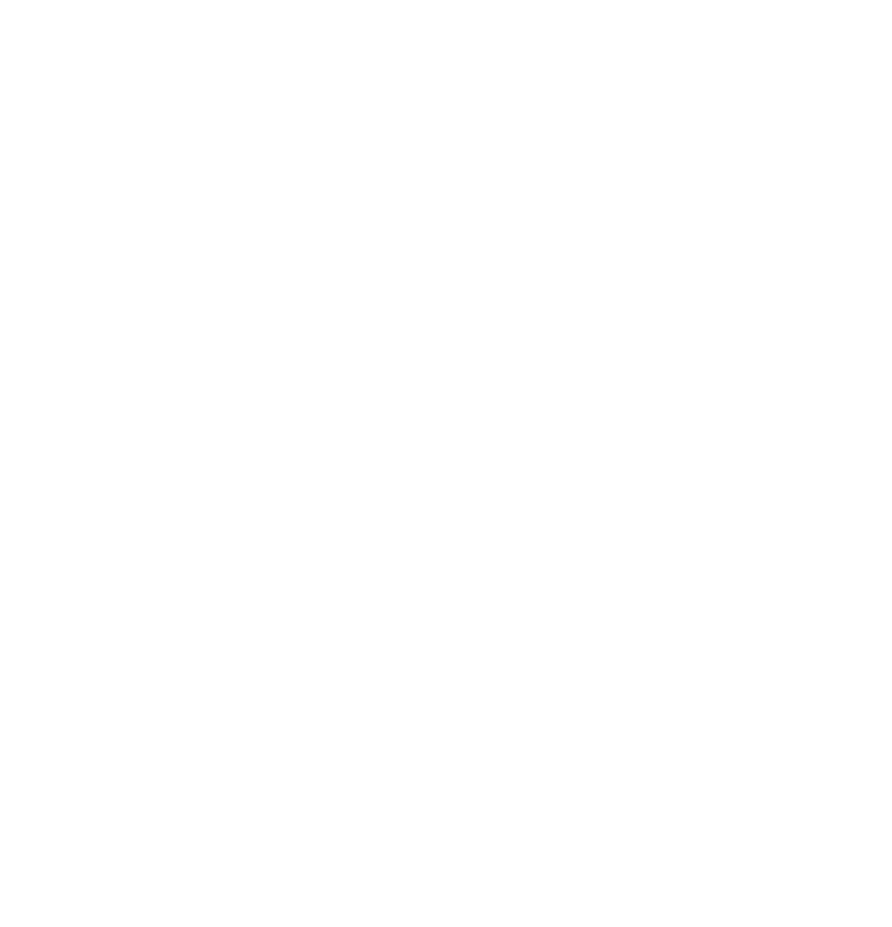
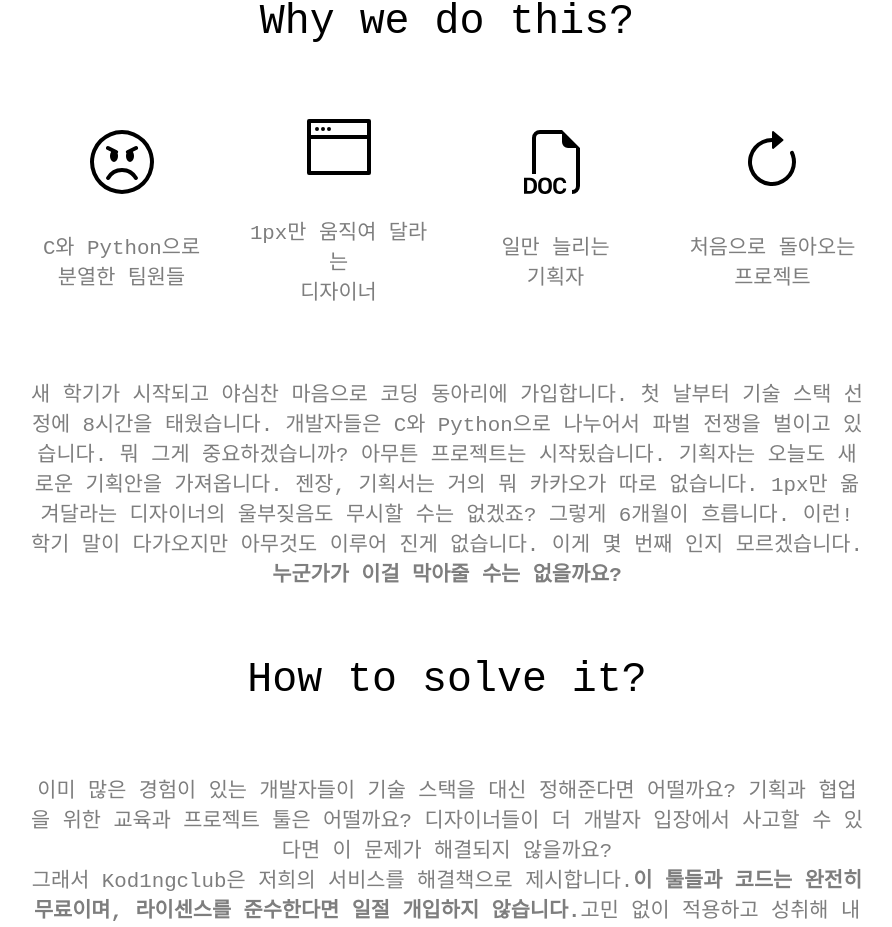
Before and after one commit to kod1ngclub/kod1nghub, a Next.js app: page /about in a window 1280 px wide. Shown: the part 97-1024 px from the top of the page, without its empty margins (193-1085 px from the left). Before the commit the page ends 800 px from the top, so only its background shows below. Built offline with nearby package versions, Linux system fonts and the light colour scheme; no server answers; the database is empty.

Commit message:
FEAT: Add about page

```diff
--- a/src/app/about/page.tsx
+++ b/src/app/about/page.tsx
@@ -1,6 +1,109 @@
-const About = () => (
-    <h1>This is About page</h1>
-)
+// model and service
+import { GetAllMajorServcies } from "@/service/service"
+import { GetAllMinorServcies } from "@/service/service"
+
+// components
+import Grid from "@/components/grid"
+import Flex, { FlexDirection, FlexJustifying} from "@/components/flex"
+import Card from "@/components/card"
+
+import { AngryIcon } from "@/components/icon/angry"
+import { WindowIcon } from "@/components/icon/window"
+import { DocIcon } from "@/components/icon/doc"
+import { RefreshIcon } from "@/components/icon/refresh"
+
+// utils
+import { NewID } from "@/utils/id"
+
+const About = async () => {
+    const majors = await GetAllMajorServcies()
+    const minors = await GetAllMinorServcies()
+
+    return (
+        <main className="resbody">
+            <Flex direction={FlexDirection.Column} justifying={FlexJustifying.Start}>
+
+                <h2 className="typo2 tstyl-center my-3">Why we do this?</h2>
+
+                <Grid>
+                    <Flex direction={FlexDirection.Column} justifying={FlexJustifying.Center}>
+                        <AngryIcon color={null} size={64} />
+                        <span className="text tstyl-center">
+                            C와 Python으로 <br />
+                            분열한 팀원들
+                        </span>
+                    </Flex>
+
+                    <Flex direction={FlexDirection.Column} justifying={FlexJustifying.Center}>
+                        <WindowIcon color={null} size={64} />
+                        <span className="text tstyl-center">
+                            1px만 움직여 달라는 <br />
+                            디자이너
+                        </span>
+                    </Flex>
+
+                    <Flex direction={FlexDirection.Column} justifying={FlexJustifying.Center}>
+                        <DocIcon color={null} size={64} />
+                        <span className="text tstyl-center">
+                            일만 늘리는 <br />
+                            기획자
+                        </span>
+                    </Flex>
+
+                    <Flex direction={FlexDirection.Column} justifying={FlexJustifying.Center}>
+                        <RefreshIcon color={null} size={64} />
+                        <span className="text tstyl-center">
+                            처음으로 돌아오는 <br />
+                            프로젝트
+                        </span>
+                    </Flex>
+                </Grid>
+
+                <p className="text my-3 tstyl-center">
+                    새 학기가 시작되고 야심찬 마음으로 코딩 동아리에 가입합니다.
+                    첫 날부터 기술 스택 선정에 8시간을 태웠습니다.
+                    개발자들은 C와 Python으로 나누어서 파벌 전쟁을 벌이고 있습니다.
+                    뭐 그게 중요하겠습니까?
+                    아무튼 프로젝트는 시작됬습니다.
+                    기획자는 오늘도 새로운 기획안을 가져옵니다.
+                    젠장, 기획서는 거의 뭐 카카오가 따로 없습니다.
+                    1px만 옮겨달라는 디자이너의 울부짖음도 무시할 수는 없겠죠?
+                    그렇게 6개월이 흐릅니다.
+                    이런! 학기 말이 다가오지만 아무것도 이루어 진게 없습니다.
+                    이게 몇 번째 인지 모르겠습니다.
+                    <strong className="tstyl-bold">누군가가 이걸 막아줄 수는 없을까요?</strong>
+                </p>
+
+                <h2 className="typo2 tstyl-center">How to solve it?</h2>
+
+                <p className="text my-3 tstyl-center">
+                    이미 많은 경험이 있는 개발자들이 기술 스택을 대신 정해준다면 어떨까요?
+                    기획과 협업을 위한 교육과 프로젝트 툴은 어떨까요?
+                    디자이너들이 더 개발자 입장에서 사고할 수 있다면 이 문제가 해결되지 않을까요?
+
+                    <br />
+
+                    그래서 Kod1ngclub은 저희의 서비스를 해결책으로 제시합니다.
+                    <strong className="tstyl-bold">이 툴들과 코드는 완전히 무료이며, 라이센스를 준수한다면 일절 개입하지 않습니다.</strong>
+                    고민 없이 적용하고 성취해 내세요.
+                    두 번째 Kod1ngclub의 등장이 Kod1ngclub의 목표입니다.
+                </p>
+
+                <h3 className="typo3 tstyl-italic">우리의 주요 서비스들</h3>
+
+                <Grid>
+                    { majors.map(item => ( <Card key={NewID()} title={item.name} description={item.description} link={item.link} /> ))}
+                </Grid>
+
+                <h3 className="text tstyl-italic">누군가에게 도움이 될지 모르는 것들</h3>
+
+                <Grid>
+                    { minors.map(item => ( <Card key={NewID()} title={item.name} description={item.description} link={item.link} /> ))}
+                </Grid>
+            </Flex>
+        </main>
+    )
+}
 
 export default About
 
```
Also changed, not shown: src/app/contact/page.tsx (line endings or trailing spaces), todo.txt.
